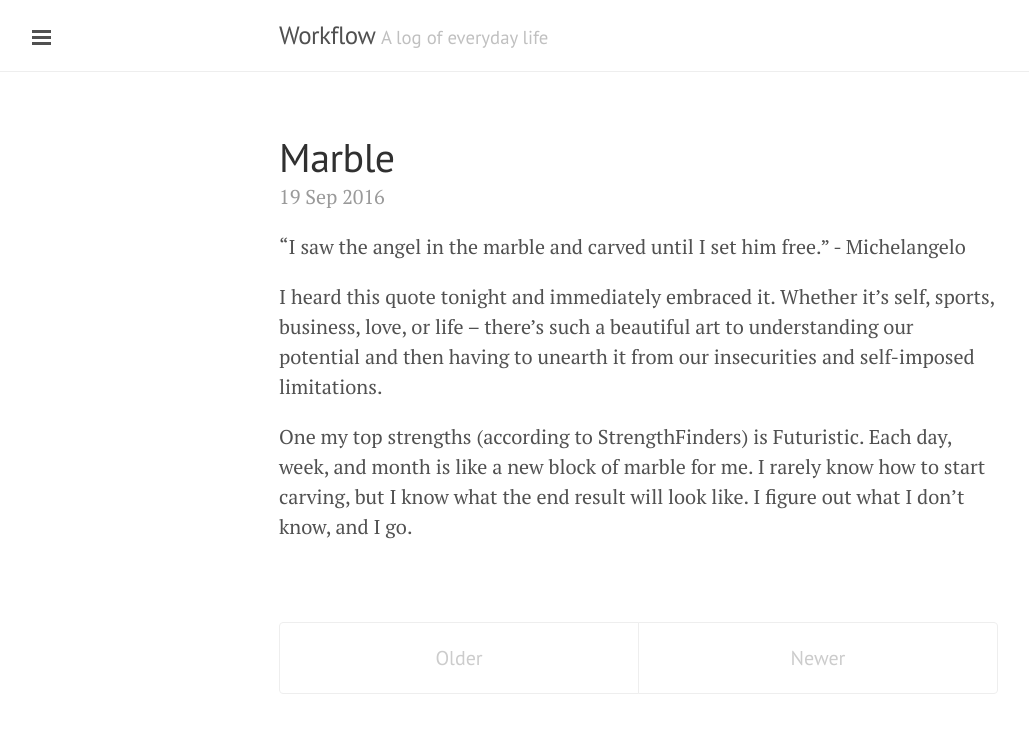
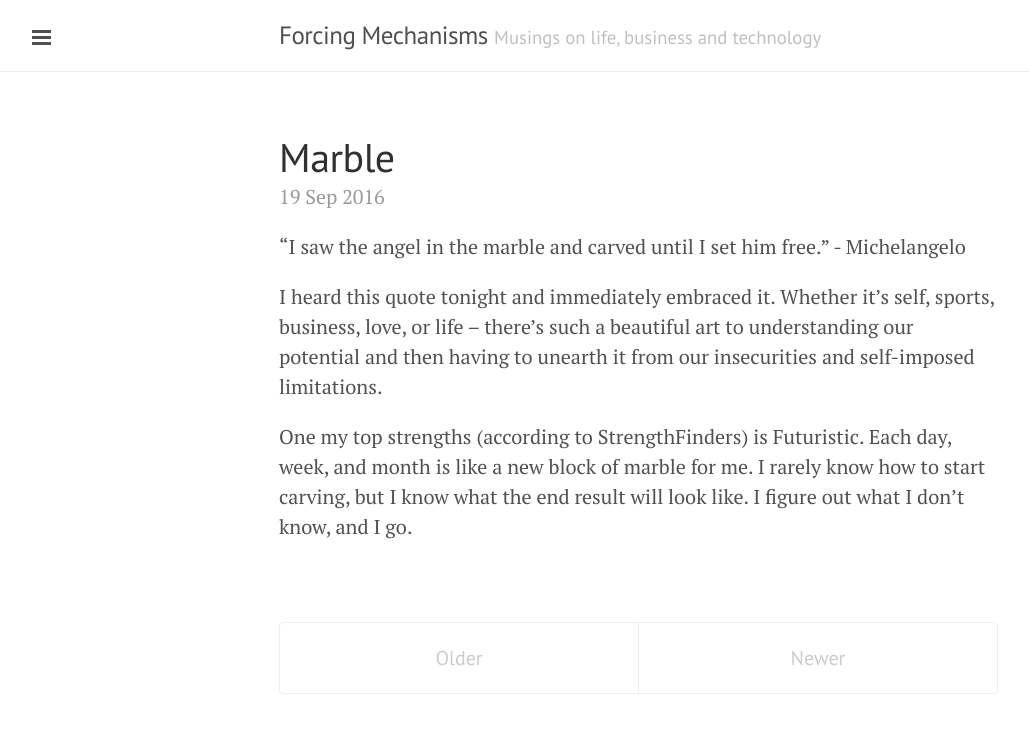
Before and after one commit to joshparolin/joshparolin.github.io, a Jekyll site: the page built from index.html, in a window 1280 px wide. Shown: the top 733 px of the page, without its empty margins (1-1030 px from the left). Built offline with Jekyll 4.4.1, drawn with Linux system fonts in a browser that asks for light colours; the list of posts is cut into pages by our own code.

Commit message:
Update _config.yml

```diff
--- a/_config.yml
+++ b/_config.yml
@@ -2,7 +2,7 @@ excerpt_separator: ""
 pygments: true
 markdown: kramdown
 url: http://joshparolin.github.io
-title: Workflow
-tagline: A log of everyday life
-description: My awesome new site
+title: Forcing Mechanisms
+tagline: Musings on life, business and technology
+description: Musings on life, business and technology
 paginate: 5
```
